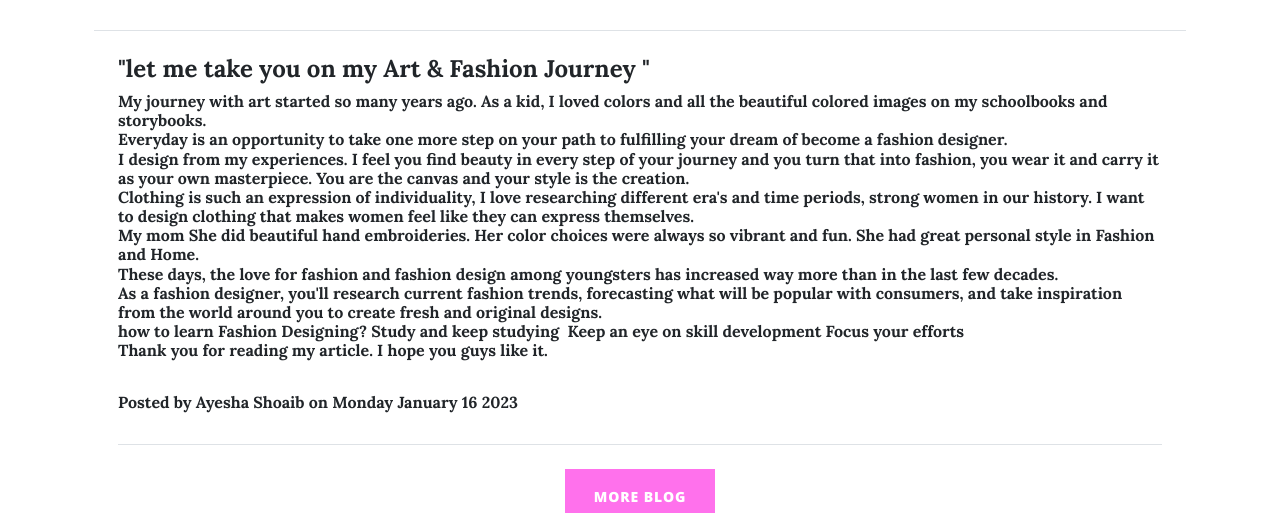
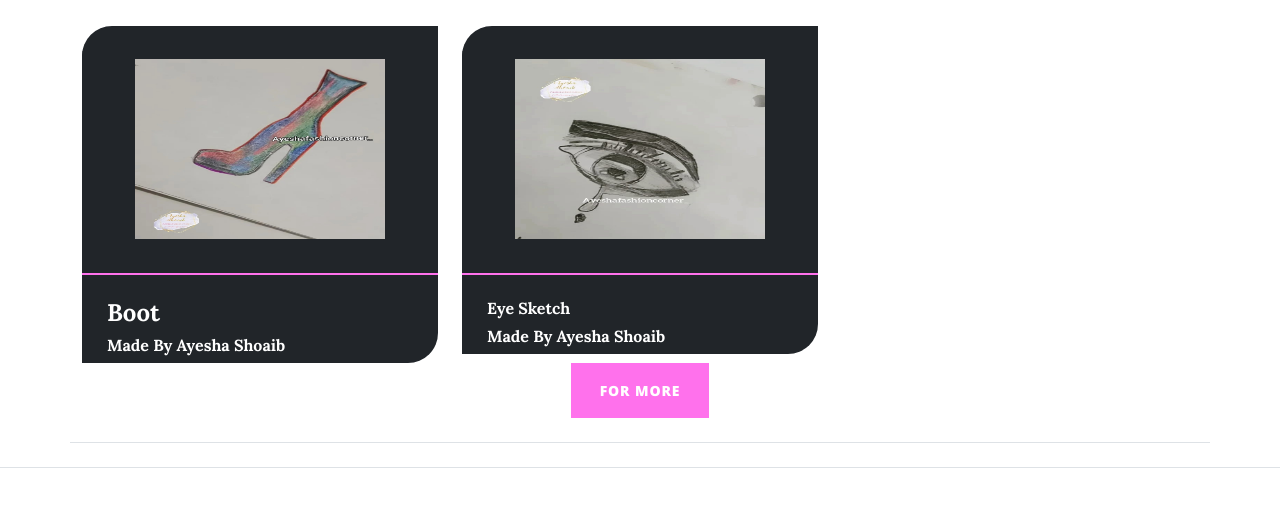
Before and after one commit to AyeshaShoaib/Ayesha-Shoaib, a plain HTML site: page index.html in a window 1280 px wide. Shown: the part 667-1180 px from the top of the page. Drawn offline with nearby package versions, Linux system fonts and the light colour scheme.

Commit message:
Update index.html

```diff
--- a/index.html
+++ b/index.html
@@ -27,7 +27,7 @@
                 <div class="collapse navbar-collapse" id="navbarResponsive">
                     <ul class="navbar-nav ms-auto py-4 py-lg-0">
                         <li class="nav-item"><a class="nav-link px-lg-3 py-3 py-lg-4" href="index.html">Home</a></li>
-                        <li class="nav-item"><a class="nav-link px-lg-3 py-3 py-lg-4" href="#blog">Blog</a></li>
+                        <!-- <li class="nav-item"><a class="nav-link px-lg-3 py-3 py-lg-4" href="#blog">Blog</a></li> -->
                         <li class="nav-item"><a class="nav-link px-lg-3 py-3 py-lg-4" href="illustration.html">Illustration</a></li>
                         <li class="nav-item"><a class="nav-link px-lg-3 py-3 py-lg-4" href="aboutus.html">About</a></li>
                         <li class="nav-item"><a class="nav-link px-lg-3 py-3 py-lg-4" href="#contact">Contact</a></li>
@@ -36,68 +36,68 @@
             </div>
         </nav>
         <!-- Page Header-->
-        <header class="masthead" style="background-image: url('assets/img/home-bg.jpg')">
+        <header class="masthead" style="background-image: url('assets/img/about-bg.jpg')">
             <div class="container position-relative px-4 px-lg-5">
                 <div class="row gx-4 gx-lg-5 justify-content-center">
                     <div class="col-md-10 col-lg-8 col-xl-7">
                         <div class="site-heading">
                             <h1>Ayesha Shoaib</h1>
-                            <span class="subheading">Some of My Blog, Fashion Design, Arts and Digital</span>
+                            <span class="subheading">Some of My Fashion Design, Arts and Digital</span>
                         </div>
                     </div>
                 </div>
             </div>
         </header>
         <!-- Main Content-->
-        <div class="container px-4 px-lg-5" id="blog">
-            <div class="row gx-4 gx-lg-5 justify-content-center">
-                <h1 style="text-align: center;">Blogs</h1>
-                    <h2 style="text-align: center;">Recently uploaded</h2>
-                    <br>
-                    <hr class="my-4" />
-                <div class="col-md-12">
-                    <!-- Post preview-->
-                    <div class="post-preview">
-                            <h2 class="post-title">"let me take you on my Art & Fashion Journey "</h2>
-                            <h5 class="post-subtitle">
-                                My journey with art started so many years ago. As a kid, I loved colors and all the beautiful colored images on my schoolbooks and storybooks.
-                                <br>
-                                Everyday is an opportunity to take one more step on your path to fulfilling your dream of become a fashion designer.
-                                <br>
-                                I design from my experiences. I feel you find beauty in every step of your journey and you turn that into fashion, you wear it and carry it as your own masterpiece. You are the canvas and your style is the creation.
-                                <br>
-                                Clothing is such an expression of individuality, I love researching different era's and time periods, strong women in our history. I want to design clothing that makes women feel like they can express themselves.
-                                <br>
-                                My mom She did beautiful hand embroideries. Her color choices were always so vibrant and fun. She had great personal style in Fashion and Home.
-                                <br>
-                                These days, the love for fashion and fashion design among youngsters has increased way more than in the last few decades.
-                                <br>
-                                As a fashion designer, you'll research current fashion trends, forecasting what will be popular with consumers, and take inspiration from the world around you to create fresh and original designs.
-                                <br>
-                                how to learn Fashion Designing?
-                                Study and keep studying
-                                Keep an eye on skill development
-                                Focus your efforts
-                                <br>
-                                Thank you for reading my article. I hope you guys like it.
+<section class="illustration_section layout_padding-bottom">
+    <div class="container">
+              <center>
+                <div class="heading">
+                  <p>Recently Uploaded</p>
+                </div>
+              </center>
+        <div class="filters-content">
+            <div class="row grid">
+                <div class="col-sm-3 col-lg-4">
+                    <div class="box">
+                      <div>
+                        <div class="img-box">
+                          <img src="assets/img/boot.jpeg" alt="" style="width: 250px; height: 200px;">
+                        </div>
+                        <div class="detail-box">
+                          <h4>Boot</h4>
+                            <h6>Made By <b>Ayesha Shoaib</b></h6>
+                        </div>
+                      </div>
+                    </div>
+                  </div>
 
-                            <h5>
-
-                        <p class="post-meta">
-                            Posted by <b>Ayesha Shoaib</b> on Monday January 16 2023
-                        </p>
+                  <div class="col-sm-6 col-lg-4 all slushes">
+                    <div class="box">
+                      <div>
+                        <div class="img-box">
+                          <img src="assets/img/eyesketch.jpeg" alt="" style="width: 250px; height: 200px;">
+                        </div>
+                        <div class="detail-box">
+                          <h5>
+                            Eye Sketch
+                          </h5>
+                          <div class="options">
+                            <h6>
+                              Made By <b>Ayesha Shoaib</b>
+                            </h6>
+                          </div>
+                        </div>
+                      </div>
                     </div>
-                    <!-- Divider-->
-                    <hr class="my-4" />
-
-                    <!-- Pager-->
-
-                 </div>
-                 <!-- <div class="col-md-6"></div> -->
-                 <div style="text-align: center;"><a class="btn btn-primary text-uppercase" href="blog.html">More Blog</a></div>
+                  </div>
+                 <div style="text-align: center;"><a class="btn btn-primary text-uppercase" href="illustration.html">For More</a></div>
                  <hr class="my-4" />
             </div>
         </div>
+    </div>
+</section>
+
 
 
         <!-- Footer-->
```
